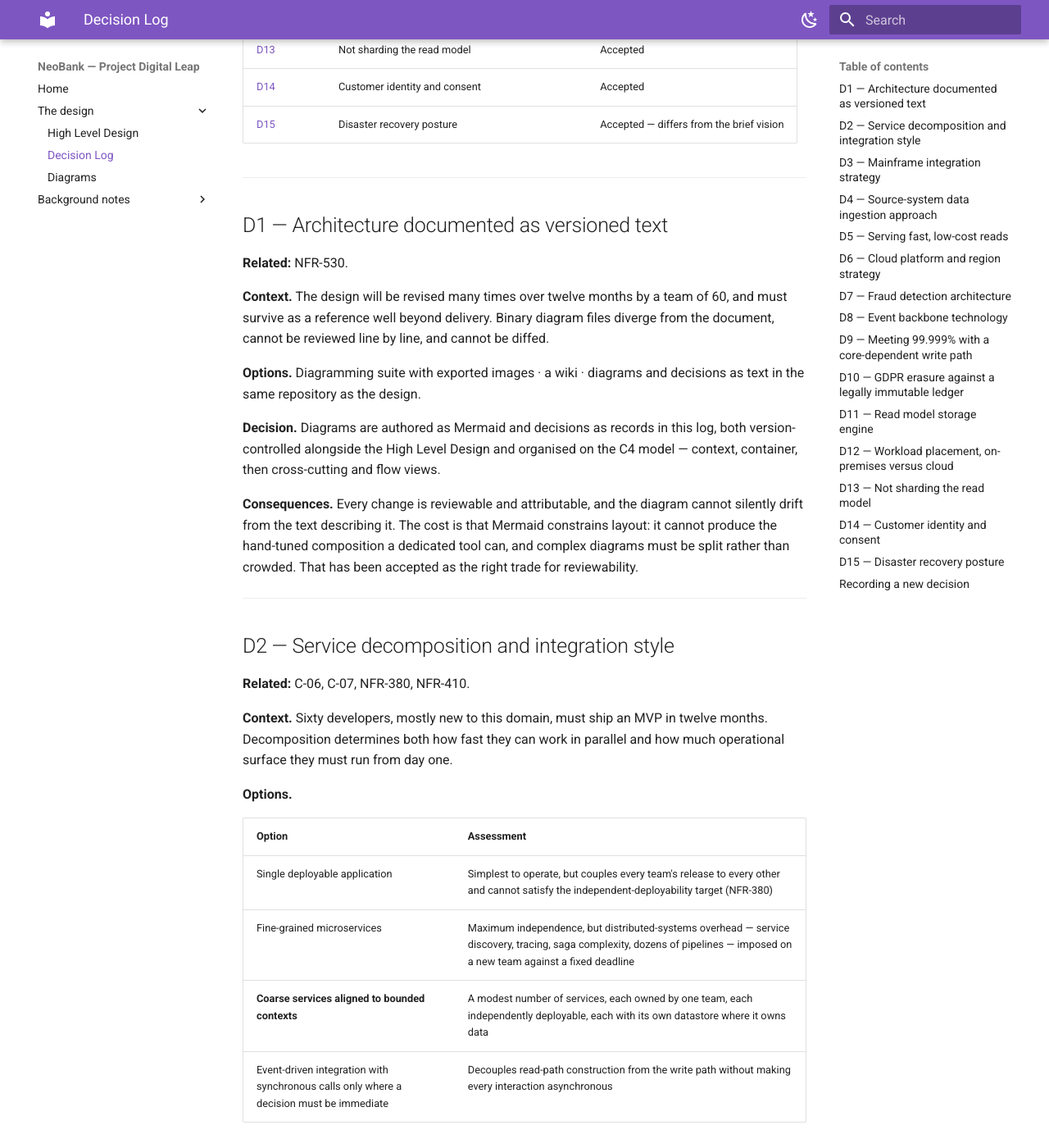
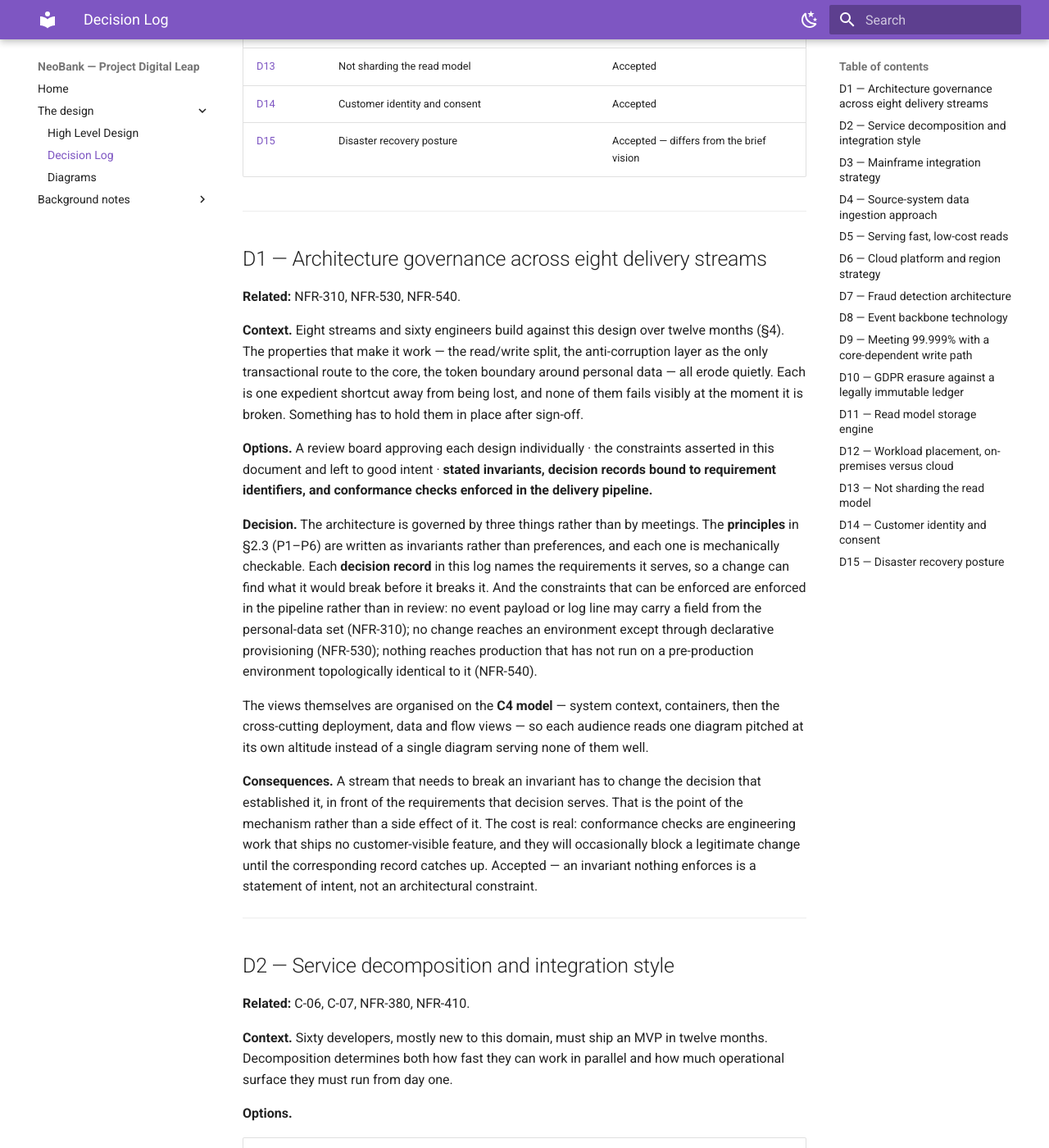
Before and after one commit to sunnydubey1111/neobank-digital-leap, an MkDocs documentation site: the page built from docs/solution/decisions.md, in a window 1280 px wide and 1400 px high, scrolled down 893 px. Shown: the whole window at 82% size. Built offline with MkDocs 1.6.1 and Material for MkDocs 9.7.7, drawn with Linux system fonts in a browser that asks for light colours; some of the changed text lies outside the part shown.

Commit message:
Correct the consent architecture, GDPR ledger semantics and fraud-gate wording
D14 still described consent as validated on-premises on every Open Banking
request, absorbed by a short-TTL cache. That contradicted section 3.3.4 and
section 2.2.1, which had already moved to a cloud-local consent projection fed
by the event backbone. D14 now matches: no synchronous private-link call on the
request path, revocation p95 within 30 seconds, a heartbeat, and a fail-closed
503 past the five-minute freshness bound.

D10 and sections 3.3.6 and 3.5.7 could be read as saying the erasure workflow
rewrites Core Banking System postings. It does not. The ledger is immutable and
stays under the legacy retention regime; what ends is the platform's ability to
resolve a token to a person.

A scorer timeout now reads as an outcome of the fraud gate rather than a way
around it, so FR-100 holds on the degraded branch. The state machine and the
transfer sequence show the timeout paths explicitly.

D1 was about how the document is written rather than about the system, so it is
now an architecture-governance decision. Removes the decision-log maintenance
note and drafting narration that referred to revisions the document does not
have.

```diff
--- a/docs/solution/decisions.md
+++ b/docs/solution/decisions.md
@@ -9,7 +9,7 @@ A-) are defined there.
 
 | | Decision | Status |
 |---|----------|--------|
-| [D1](#d1--architecture-documented-as-versioned-text) | Architecture documented as versioned text | Accepted |
+| [D1](#d1--architecture-governance-across-eight-delivery-streams) | Architecture governance across eight delivery streams | Accepted |
 | [D2](#d2--service-decomposition-and-integration-style) | Service decomposition and integration style | Accepted |
 | [D3](#d3--mainframe-integration-strategy) | Mainframe integration strategy | Accepted |
 | [D4](#d4--source-system-data-ingestion-approach) | Source-system data ingestion approach | Accepted |
@@ -27,25 +27,39 @@ A-) are defined there.
 
 ---
 
-## D1 — Architecture documented as versioned text
+## D1 — Architecture governance across eight delivery streams
 
-**Related:** NFR-530.
+**Related:** NFR-310, NFR-530, NFR-540.
 
-**Context.** The design will be revised many times over twelve months by a team of 60, and must
-survive as a reference well beyond delivery. Binary diagram files diverge from the document,
-cannot be reviewed line by line, and cannot be diffed.
+**Context.** Eight streams and sixty engineers build against this design over twelve months
+(§4). The properties that make it work — the read/write split, the anti-corruption layer as the
+only transactional route to the core, the token boundary around personal data — all erode
+quietly. Each is one expedient shortcut away from being lost, and none of them fails visibly at
+the moment it is broken. Something has to hold them in place after sign-off.
 
-**Options.** Diagramming suite with exported images · a wiki · diagrams and decisions as text in
-the same repository as the design.
+**Options.** A review board approving each design individually · the constraints asserted in this
+document and left to good intent · **stated invariants, decision records bound to requirement
+identifiers, and conformance checks enforced in the delivery pipeline.**
 
-**Decision.** Diagrams are authored as Mermaid and decisions as records in this log, both
-version-controlled alongside the High Level Design and organised on the C4 model — context,
-container, then cross-cutting and flow views.
+**Decision.** The architecture is governed by three things rather than by meetings. The
+**principles** in §2.3 (P1–P6) are written as invariants rather than preferences, and each one is
+mechanically checkable. Each **decision record** in this log names the requirements it serves, so
+a change can find what it would break before it breaks it. And the constraints that can be
+enforced are enforced in the pipeline rather than in review: no event payload or log line may
+carry a field from the personal-data set (NFR-310); no change reaches an environment except
+through declarative provisioning (NFR-530); nothing reaches production that has not run on a
+pre-production environment topologically identical to it (NFR-540).
 
-**Consequences.** Every change is reviewable and attributable, and the diagram cannot silently
-drift from the text describing it. The cost is that Mermaid constrains layout: it cannot produce
-the hand-tuned composition a dedicated tool can, and complex diagrams must be split rather than
-crowded. That has been accepted as the right trade for reviewability.
+The views themselves are organised on the **C4 model** — system context, containers, then the
+cross-cutting deployment, data and flow views — so each audience reads one diagram pitched at its
+own altitude instead of a single diagram serving none of them well.
+
+**Consequences.** A stream that needs to break an invariant has to change the decision that
+established it, in front of the requirements that decision serves. That is the point of the
+mechanism rather than a side effect of it. The cost is real: conformance checks are engineering
+work that ships no customer-visible feature, and they will occasionally block a legitimate change
+until the corresponding record catches up. Accepted — an invariant nothing enforces is a
+statement of intent, not an architectural constraint.
 
 ---
 
@@ -298,9 +312,12 @@ contract.
 
 *Real-time*, on-premises, on the money path, before the CBS transaction is submitted. Two-stage:
 deterministic rules first, then a model. Features are pre-computed into cache, so the money path
-never queries a database. Hard timeout at 100 ms with an explicit written policy on breach —
-transfers below the low-risk ceiling proceed and are forced into offline review; above it, they
-are held. Placement is on-premises because it sits between the Orchestrator and the ACL, and a
+never queries a database. Hard timeout at 100 ms. A timeout is **not a bypass of the gate — it is one of the gate's
+outcomes**, classified by the same written policy that classifies a score: below the low-risk
+ceiling the policy returns a conditional allow and forces the transfer into offline review; above
+it, the transfer is held for an analyst. Every transfer carries a recorded fraud-gate decision
+before it can reach the ACL, so FR-100 is satisfied on the degraded branch as well as the normal
+one. Placement is on-premises because it sits between the Orchestrator and the ACL, and a
 wide-area round trip inside an 80 ms budget is not affordable.
 
 *Offline*, in the cloud, consuming the posted-transaction stream, scoring against full history
@@ -384,8 +401,8 @@ what to do about the fact that nobody has said.
 |--------|-----------|
 | Commit 99.999% end to end including ledger posting | Not achievable in series against a 99.999% dependency. A promise the design cannot keep. Rejected |
 | Commit a lower single figure such as 99.9% | Contradicts an explicit requirement, and understates what the architecture delivers by a factor of fifty — 525 minutes a year against a composed 10.5. Rejected as both non-compliant and inaccurate |
-| Redefine a queued transfer as complete so the headline reads 99.999% | Satisfies the requirement on paper by misrepresenting the service. A customer whose money has not moved does not have a completed transaction. **Rejected — this is the convenient answer and it is dishonest** |
-| Pick the favourable interpretation and stay quiet about the other | Passes review until someone asks the obvious question. Rejected |
+| Redefine a queued transfer as complete so the headline reads 99.999% | Satisfies the requirement on paper by misrepresenting transaction completion. A customer whose money has not moved does not have a completed transaction. **Rejected** |
+| Commit against one interpretation without stating the other | Leaves the measurement boundary undefined at the point it matters most — the first availability report the risk function reads. Rejected |
 | **Define the candidate indicators, commit against the platform, publish the composed figure for completion, and raise the boundary as an open issue** | Meets the requirement on a stated scope, discloses what it does not cover, and puts the ambiguity where it belongs |
 
 **Decision.** Availability is committed against five named indicators rather than one number
@@ -397,10 +414,12 @@ separately because consent verification gives it a dependency the customer read
 have: it is served from a cloud consent projection and fails closed once that projection's
 freshness bound expires (NFR-013, NFR-014, [OI-14](hld.md#8-open-issues)).
 
-Folding Open Banking into SLI-2 is the tempting simplification — both are read paths, both are
-served from the cloud. It understates the dependency set, and an indicator that hides a
-dependency is worse than no indicator, because it will be believed. Separating it costs a line in
-the reporting pack and buys an availability model that matches the real dependency graph.
+Open Banking is reported separately from SLI-2 because its consent dependency and its
+fail-closed behaviour differ from the standard customer read path. Both are cloud-served reads,
+so combining them is superficially reasonable — but it understates the dependency set, and an
+indicator that hides a dependency is worse than no indicator, because it will be believed.
+Separating it costs a line in the reporting pack and buys an availability model that matches the
+real dependency graph.
 
 Each is measured and reported separately (NFR-025). No blended figure is published, because a
 blended figure would let core downtime hide inside a platform number.
@@ -461,8 +480,11 @@ vault, backed by a hardware security module. On erasure the vault record is dele
 key is destroyed**. Every derived copy — read model, cache, event log, analytics lake, advisor
 digest, and every backup and archive of any of them — was encrypted under that key and becomes
 permanently unreadable at the same instant. Compacted event-log topics additionally receive a
-tombstone. The ledger retains its legally required financial record, now bearing only a token
-that resolves to nothing.
+tombstone. **No Core Banking System posting is altered.** The ledger is append-only, its records
+are immutable, and this workflow neither deletes nor rewrites them; they stay under the legacy
+retention regime and the statutory basis that requires them. What ends is on the platform's side:
+the mapping from `customer_token` to a real identity no longer exists, so the platform can no longer
+resolve a posting to a person.
 
 **The boundary of that claim.** ADABAS is the bank's customer-information database and holds
 personal data in its own right. It was not written under the platform's keys, so crypto-shredding
@@ -600,7 +622,7 @@ thresholds is what makes this a decision rather than an omission.
 
 ## D14 — Customer identity and consent
 
-**Related:** FR-160, FR-170, FR-220, FR-230, NFR-210, NFR-230.
+**Related:** FR-160, FR-170, FR-220, FR-230, NFR-013, NFR-014, NFR-210, NFR-230.
 
 **Context.** Three distinct populations authenticate: customers, third-party providers under
 Open Banking, and internal services. Consent is a first-class regulatory object with its own
@@ -614,9 +636,19 @@ financial-grade API profile using certificate-bound tokens, so the certificate r
 client identifier is the identity. Services authenticate with mutual TLS and short-lived
 workload identities — no shared secrets anywhere in the estate.
 
-Consent is held on-premises alongside identity, is versioned and revocable, and is validated on
-every Open Banking request and before every advisor retrieval. Validation results are cached
-only briefly, so a revocation takes effect in seconds rather than at the next token refresh.
+Consent is a versioned, revocable record held on-premises alongside identity, which remains its
+authoritative owner. Grants and revocations are published to the event backbone as they occur and
+projected into a **cloud-local consent store** that sits on the Open Banking request path. A
+normal Open Banking request is authorised against that projection and makes **no synchronous call
+across the private link**. Revocation propagates as an event, p95 within 30 seconds.
+
+The projection carries a **heartbeat**, and Open Banking is served only while that heartbeat is
+under five minutes old. Past that bound the projection can no longer be trusted to know about a
+revocation, so the API **fails closed** with `503` — not `403`, because the consent is unknown
+rather than absent (NFR-013, NFR-014). Advisor retrieval runs on-premises beside the consent
+record and is validated against the authoritative store directly. Open Banking availability is
+tracked as its own indicator, **SLI-5**, because neither this dependency nor this failure mode
+belongs to the customer read path (D9).
 
 Authorisation is enforced twice: coarse-grained scope at the gateway, and record ownership again
 in the service holding the data. A gateway alone is a single point of authorisation failure.
@@ -625,8 +657,11 @@ in the service holding the data. A gateway alone is a single point of authorisat
 retail banking fraud, at the cost of a recovery flow for lost devices that must itself be
 resistant to social engineering. Certificate-bound tokens mean a stolen token is useless without
 the corresponding key. Enforcing authorisation twice costs a small amount of duplicated logic and
-is worth it. Placing consent on-premises adds a cross-link call to the Open Banking read path,
-which the short-TTL cache absorbs while keeping revocation prompt.
+is worth it. Keeping consent authoritative on-premises while projecting it into the cloud takes
+the private link off the Open Banking request path without weakening enforcement. The cost is a
+bounded window — at most five minutes — in which a revocation may not yet have reached the
+projection, and a deliberate choice to stop serving rather than to serve on a projection that has
+gone stale. The projection is one more store to operate, monitor and reconcile.
 
 ---
 
@@ -676,12 +711,3 @@ This is a **conscious divergence from the brief's illustrated vision**, not an o
 business continuity workshop ([OI-04](hld.md#8-open-issues)) sets an RTO in minutes rather than an
 hour, the decision inverts to hot standby and §3.9.3 grows accordingly; the topology and
 replication design do not change, only the scale at which the DR services run.
-
----
-
-## Recording a new decision
-
-Add the next identifier in sequence. A useful entry names at least two options that were
-genuinely considered, ties itself to specific requirement identifiers, states the trade-off
-being **accepted** rather than only the benefits obtained, and could be defended out loud to
-someone who preferred a different option.
```
Also changed, not shown: docs/solution/diagrams.md (+20 -3 lines), docs/solution/hld.md (+33 -24 lines).
